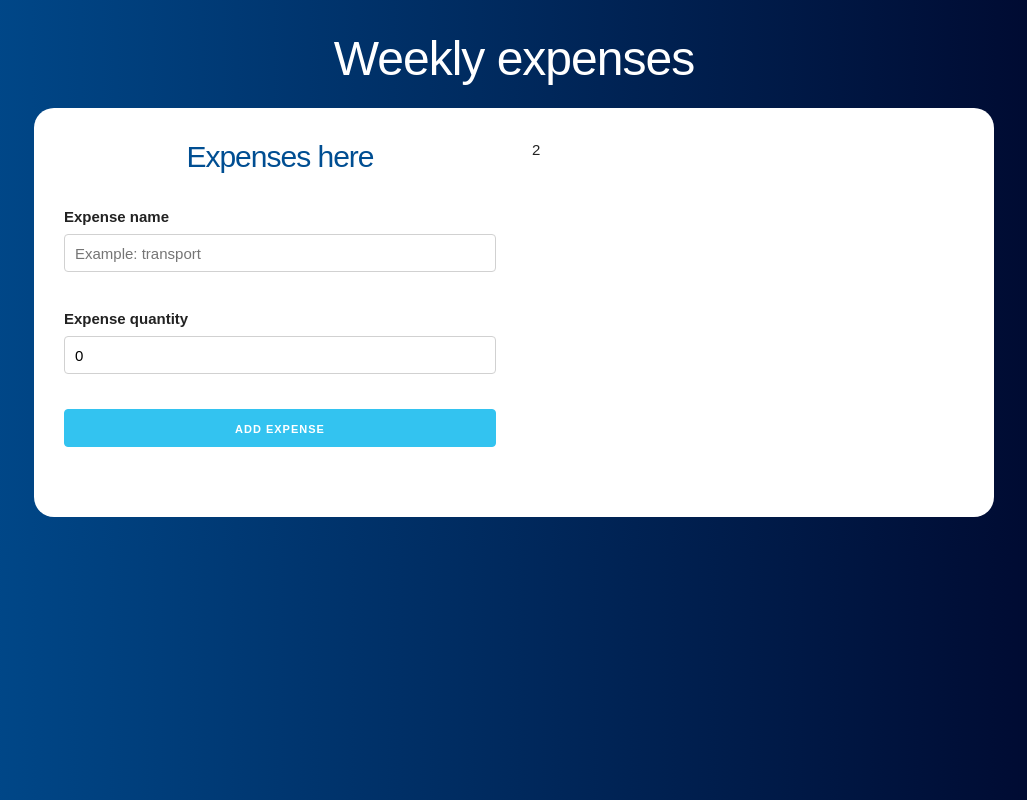
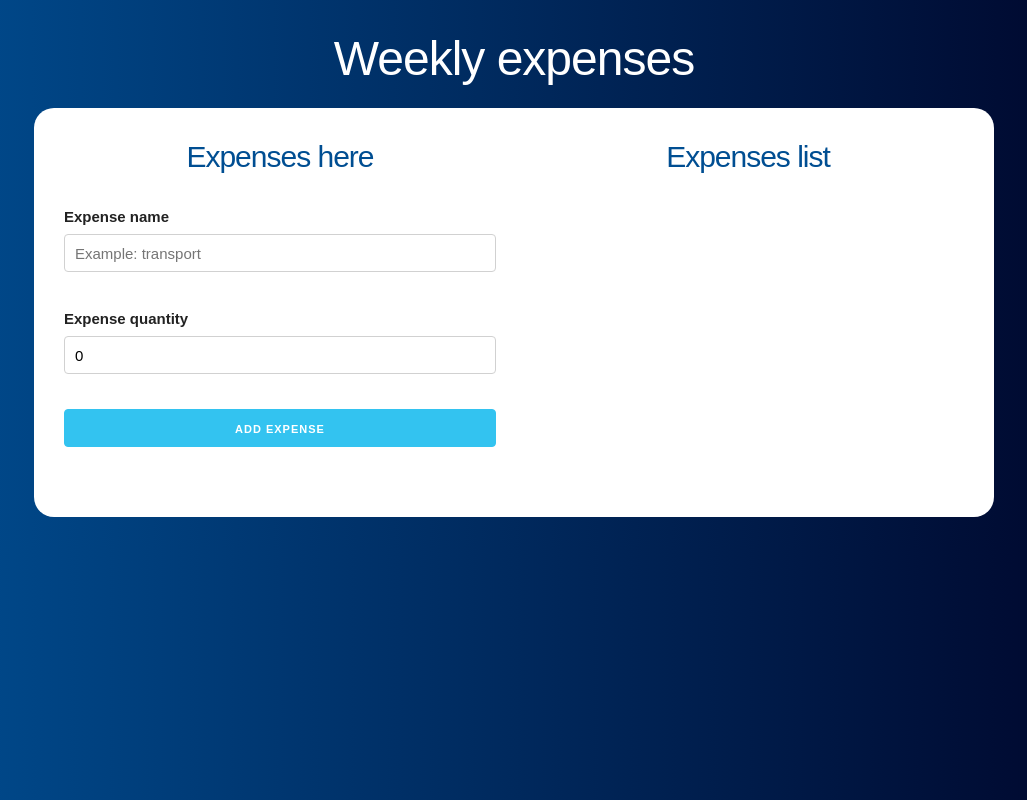
Before and after one commit to sruizpdev/01-budget, a React (Create React App) app: page / in a window 1280 px wide. Both pictures are taken after typing "5" into the empty fields and a click on the input "Define budget". Shown: the whole page, without its empty margins (126-1153 px from the left). Built offline with nearby package versions, Linux system fonts and the light colour scheme.

Commit message:
listing expenses

```diff
--- a/src/App.js
+++ b/src/App.js
@@ -1,6 +1,7 @@
 import React, { useState } from 'react';
 import Question from './components/Question';
 import Form from './components/Form';
+import List from './components/List';
 function App() {
   const [budget, saveBudget] = useState(0);
   const [rest, saveRest] = useState(0);
@@ -27,7 +28,9 @@ function App() {
               <div className="one-half column">
                 <Form addNewExpense={addNewExpense} />
               </div>
-              <div className="one-half column">2</div>
+              <div className="one-half column">
+                <List expenses={expenses} />
+              </div>
             </div>
           )}
         </div>
--- /dev/null
+++ b/src/components/Expense.js
@@ -0,0 +1,11 @@
+import React from 'react';
+const Expense = ({ expense }) => (
+  <li className="expenses">
+    <p>
+      {expense.name}
+      <span className="expense">€ {expense.quantity}</span>
+    </p>
+  </li>
+);
+
+export default Expense;
--- /dev/null
+++ b/src/components/List.js
@@ -0,0 +1,13 @@
+import React from 'react';
+import Expense from './Expense';
+
+const List = ({ expenses }) => (
+  <div className="realized-expenses">
+    <h2>Expenses list</h2>
+    {expenses.map((expense) => (
+      <Expense key={expense.id} expense={expense} />
+    ))}
+  </div>
+);
+
+export default List;
--- a/src/index.css
+++ b/src/index.css
@@ -21,6 +21,9 @@ header {
   border-radius: 20px;
 }
 
+.expenses {
+  margin-bottom: 30px;
+}
 h1 {
   font-family: 'Raleway', sans-serif;
   font-weight: 100;
@@ -69,3 +72,26 @@ h2 {
   background-color: #fff3cd;
   border-color: #ffeeba;
 }
+.realized-expenses {
+  margin-bottom: 2rem;
+}
+.realized-expenses li {
+  list-style: none;
+  margin-bottom: 0rem;
+  border-bottom: 1px solid #e1e1e1;
+  padding: 1rem 0;
+}
+.realized-expenses li:last-of-type {
+  margin-bottom: 0 !important;
+}
+.realized-expenses li p {
+  display: flex;
+  justify-content: space-between;
+  align-items: center;
+  margin: 0;
+}
+.realized-expenses li p .expense {
+  background-color: #004085;
+  padding: 1rem;
+  color: white;
+}
```
